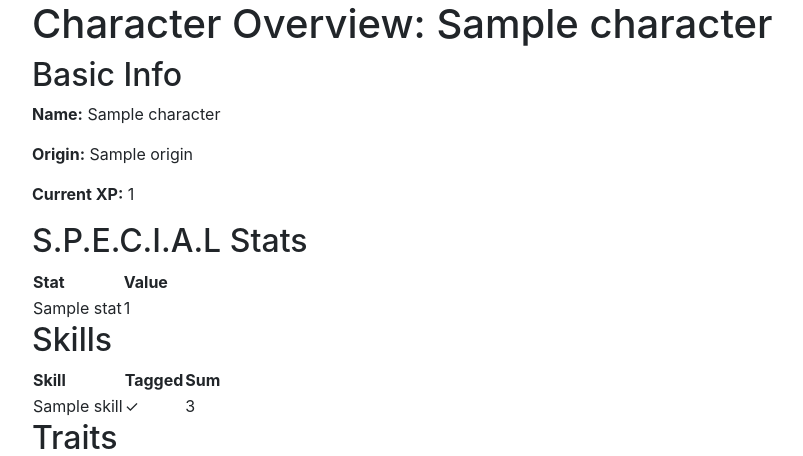
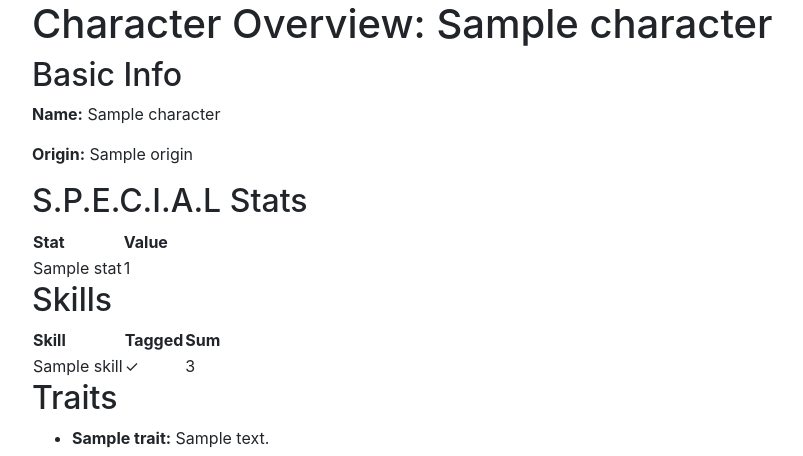
Before and after one commit to Hillgrove/Fallout2D20-Character-Creator, a Flask app: page /character_overview/1 in a window 1280 px wide. Shown: the part 56-512 px from the top of the page, without its empty margins (68-871 px from the left). Run offline with Flask 3, Linux system fonts and the light colour scheme; a user stored in the database is signed in; tables that the repository leaves empty hold one stand-in row (values such as "Sample post"); some libraries are stand-ins or nearby versions.

Commit message:
removed xp display

```diff
--- a/app/templates/character_overview.html
+++ b/app/templates/character_overview.html
@@ -7,7 +7,6 @@
     <h2>Basic Info</h2>
     <p><strong>Name:</strong> {{ character.name }}</p>
     <p><strong>Origin:</strong> {{ character.origin.name }}</p>
-    <p><strong>Current XP:</strong> {{ character.current_xp }}</p>
 
     <h2>S.P.E.C.I.A.L Stats</h2>
     <table>
```
